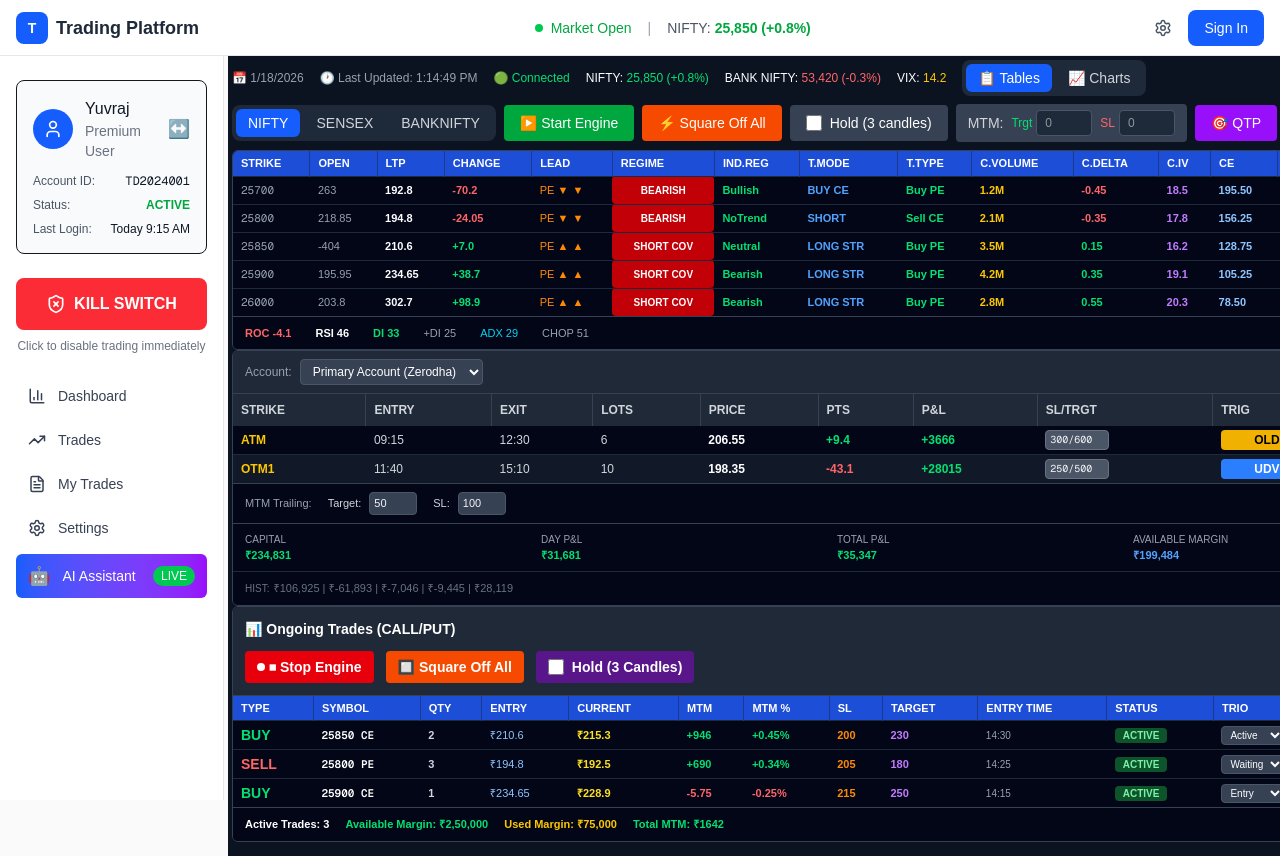
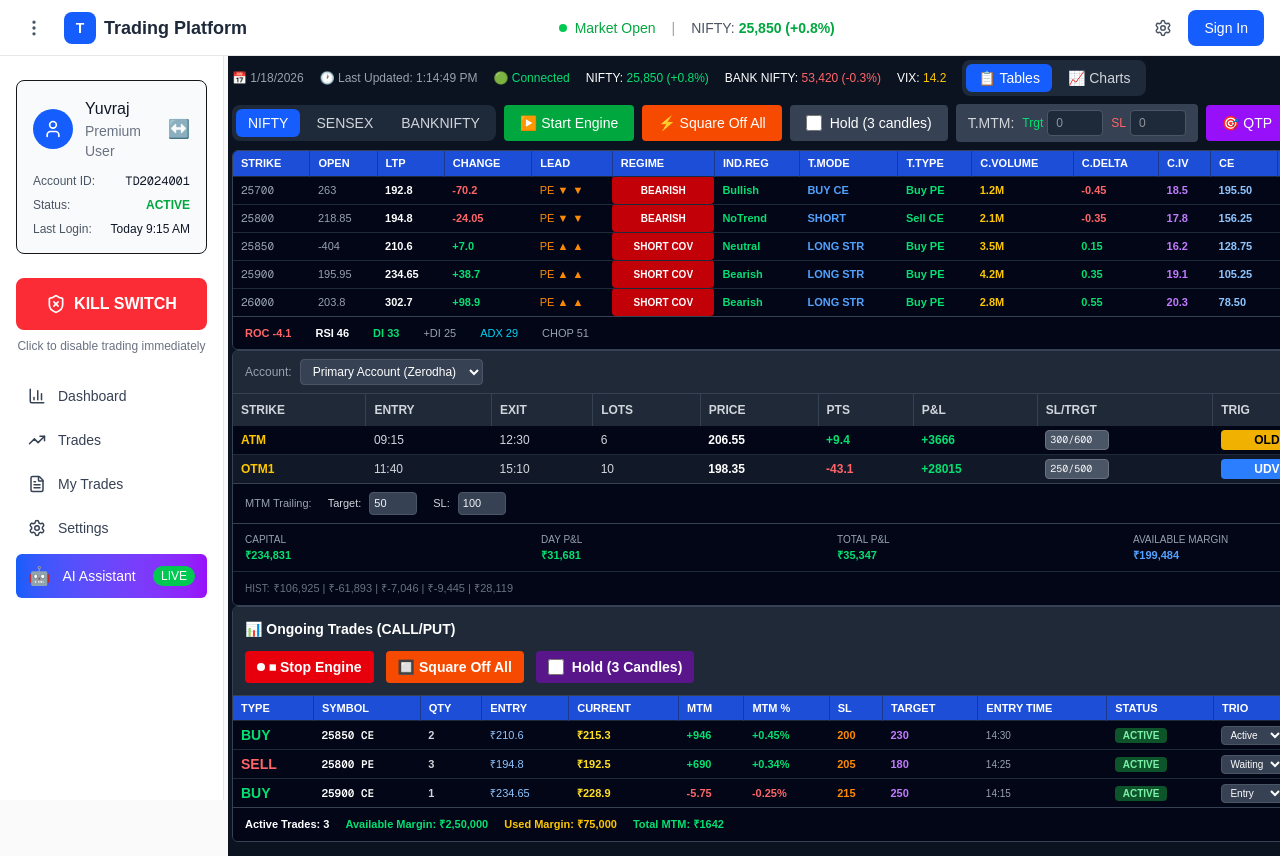
Before and after one commit to knikam3027/tardingUi, a Next.js app: page / in a window 1280 px wide. Shown: the top 856 px of the page. Built offline with nearby package versions, Linux system fonts and the light colour scheme.

Commit message:
Done! The three-dot toggle button (⋮) is now in the header on the left side near the logo. Click it to hide the sidebar, click again to show it. The main content area expands when the sidebar is hidden.

```diff
--- a/app/page.tsx
+++ b/app/page.tsx
@@ -220,9 +220,9 @@ export default function Home() {
             <span className="text-white">Hold (3 candles)</span>
           </label>
 
-          {/* MTM Trailing for all indices */}
+          {/* T.MTM Trailing for all indices */}
           <div className="flex items-center gap-2 px-3 py-1.5 bg-gray-700 rounded text-sm">
-            <span className="text-gray-300 font-medium">MTM:</span>
+            <span className="text-gray-300 font-medium">T.MTM:</span>
             <div className="flex items-center gap-1">
               <span className="text-green-400 text-xs">Trgt</span>
               <input
--- a/components/layout/MainLayout.tsx
+++ b/components/layout/MainLayout.tsx
@@ -23,6 +23,7 @@ const MainLayout: React.FC<Props> = ({ children }) => {
   const [isLoginOpen, setIsLoginOpen] = useState(false);
   const [isStrategyOpen, setIsStrategyOpen] = useState(false);
   const [isMobileMenuOpen, setIsMobileMenuOpen] = useState(false);
+  const [isSidebarVisible, setIsSidebarVisible] = useState(true);
   const [user, setUser] = useState<User | null>(null);
 
   // Load user from localStorage on component mount
@@ -51,6 +52,8 @@ const MainLayout: React.FC<Props> = ({ children }) => {
         onSettingsClick={() => setIsSettingsOpen(true)}
         onMobileMenuToggle={() => setIsMobileMenuOpen(!isMobileMenuOpen)}
         isMobileMenuOpen={isMobileMenuOpen}
+        isSidebarVisible={isSidebarVisible}
+        onSidebarToggle={() => setIsSidebarVisible(!isSidebarVisible)}
         user={user || undefined}
         onLogin={() => setIsLoginOpen(true)}
         onLogout={handleLogout}
@@ -59,6 +62,7 @@ const MainLayout: React.FC<Props> = ({ children }) => {
       <div className="flex">
         <Sidebar
           isMobileMenuOpen={isMobileMenuOpen}
+          isSidebarVisible={isSidebarVisible}
           onSettingsClick={() => setIsSettingsOpen(true)}
           onTradingClick={() => setIsStrategyOpen(true)}
           onAIAssistantClick={() => {}}
@@ -66,7 +70,7 @@ const MainLayout: React.FC<Props> = ({ children }) => {
         />
 
         {/* Main Content */}
-        <main className="flex-1 pt-14 lg:pl-56 min-h-screen bg-zinc-50 transition-all duration-300">
+        <main className={`flex-1 pt-14 min-h-screen bg-zinc-50 transition-all duration-300 ${isSidebarVisible ? 'lg:pl-56' : 'lg:pl-0'}`}>
           <div className="w-full px-1">
             {children}
           </div>
--- a/components/layout/Navbar.tsx
+++ b/components/layout/Navbar.tsx
@@ -1,7 +1,7 @@
 'use client'
 
 import React, { useState } from "react";
-import { Menu, Settings, X, User } from "lucide-react";
+import { Menu, Settings, X, User, MoreVertical } from "lucide-react";
 import AITradingChat from '../AITradingChat';
 
 interface User {
@@ -17,6 +17,8 @@ interface NavbarProps {
   onSettingsClick: () => void;
   onMobileMenuToggle: () => void;
   isMobileMenuOpen: boolean;
+  isSidebarVisible: boolean;
+  onSidebarToggle: () => void;
   user?: User;
   onLogin: () => void;
   onLogout: () => void;
@@ -26,6 +28,8 @@ const Navbar: React.FC<NavbarProps> = ({
   onSettingsClick,
   onMobileMenuToggle,
   isMobileMenuOpen,
+  isSidebarVisible,
+  onSidebarToggle,
   user,
   onLogin,
   onLogout
@@ -39,11 +43,21 @@ const Navbar: React.FC<NavbarProps> = ({
 
         {/* Left side - Logo and Brand */}
         <div className="flex items-center space-x-3">
+          {/* Mobile menu toggle */}
           <button
             onClick={onMobileMenuToggle}
             className="lg:hidden p-2 rounded-md text-gray-600 hover:bg-gray-100 transition-colors"
           >
             {isMobileMenuOpen ? <X size={20} /> : <Menu size={20} />}
+          </button>
+
+          {/* Desktop sidebar toggle - three dots */}
+          <button
+            onClick={onSidebarToggle}
+            className="hidden lg:flex p-2 rounded-md text-gray-600 hover:bg-gray-100 transition-colors"
+            title={isSidebarVisible ? 'Hide Sidebar' : 'Show Sidebar'}
+          >
+            <MoreVertical size={20} />
           </button>
 
           <div className="flex items-center space-x-2">
--- a/components/layout/Sidebar.tsx
+++ b/components/layout/Sidebar.tsx
@@ -19,13 +19,14 @@ interface ChatMessage {
 
 interface SidebarProps {
   isMobileMenuOpen: boolean;
+  isSidebarVisible: boolean;
   onSettingsClick: () => void;
   onTradingClick: () => void;
   onAIAssistantClick: () => void;
   onClose: () => void;
 }
 
-const Sidebar: React.FC<SidebarProps> = ({ isMobileMenuOpen, onSettingsClick, onTradingClick, onAIAssistantClick, onClose }) => {
+const Sidebar: React.FC<SidebarProps> = ({ isMobileMenuOpen, isSidebarVisible, onSettingsClick, onTradingClick, onAIAssistantClick, onClose }) => {
   // AI Chat state from local version
   const [showAIChat, setShowAIChat] = useState(false);
   const [messages, setMessages] = useState<ChatMessage[]>([
@@ -158,7 +159,8 @@ const Sidebar: React.FC<SidebarProps> = ({ isMobileMenuOpen, onSettingsClick, on
   return (
     <aside className={`
       fixed top-14 left-0 bottom-0 w-56 bg-white/95 border-r border-gray-200 z-40 transition-transform duration-300
-      ${isMobileMenuOpen ? 'translate-x-0' : '-translate-x-full lg:translate-x-0'}
+      ${isMobileMenuOpen ? 'translate-x-0' : '-translate-x-full'}
+      ${isSidebarVisible ? 'lg:translate-x-0' : 'lg:-translate-x-full'}
     `}>
       <nav className="h-full overflow-auto px-4 py-6">
         {/* User Account Section */}
```
